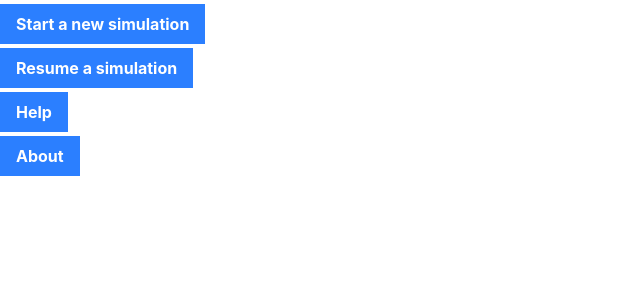
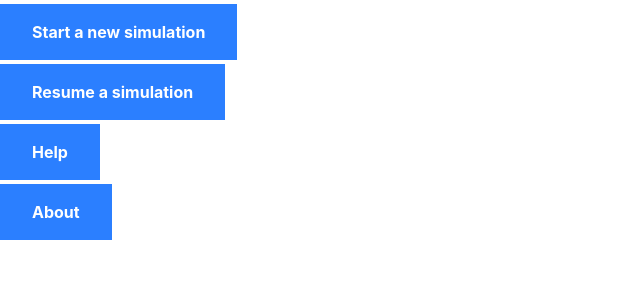
Before and after one commit to stephenmhudak/Poverty-Simulator, a Vue app: page / in a window 1280 px wide. Shown: the top 300 px of the page, without its empty margins (0-640 px from the left). Built offline with nearby package versions, Linux system fonts and the light colour scheme.

Commit message:
style: update PsButton padding for improved appearance

```diff
--- a/src/style.css
+++ b/src/style.css
@@ -1,7 +1,7 @@
 @import "tailwindcss";
 
 .ps-btn {
-  @apply font-bold py-2 px-4;
+  @apply font-bold py-4 px-8;
 }
 
 .ps-btn-disabled {
```
